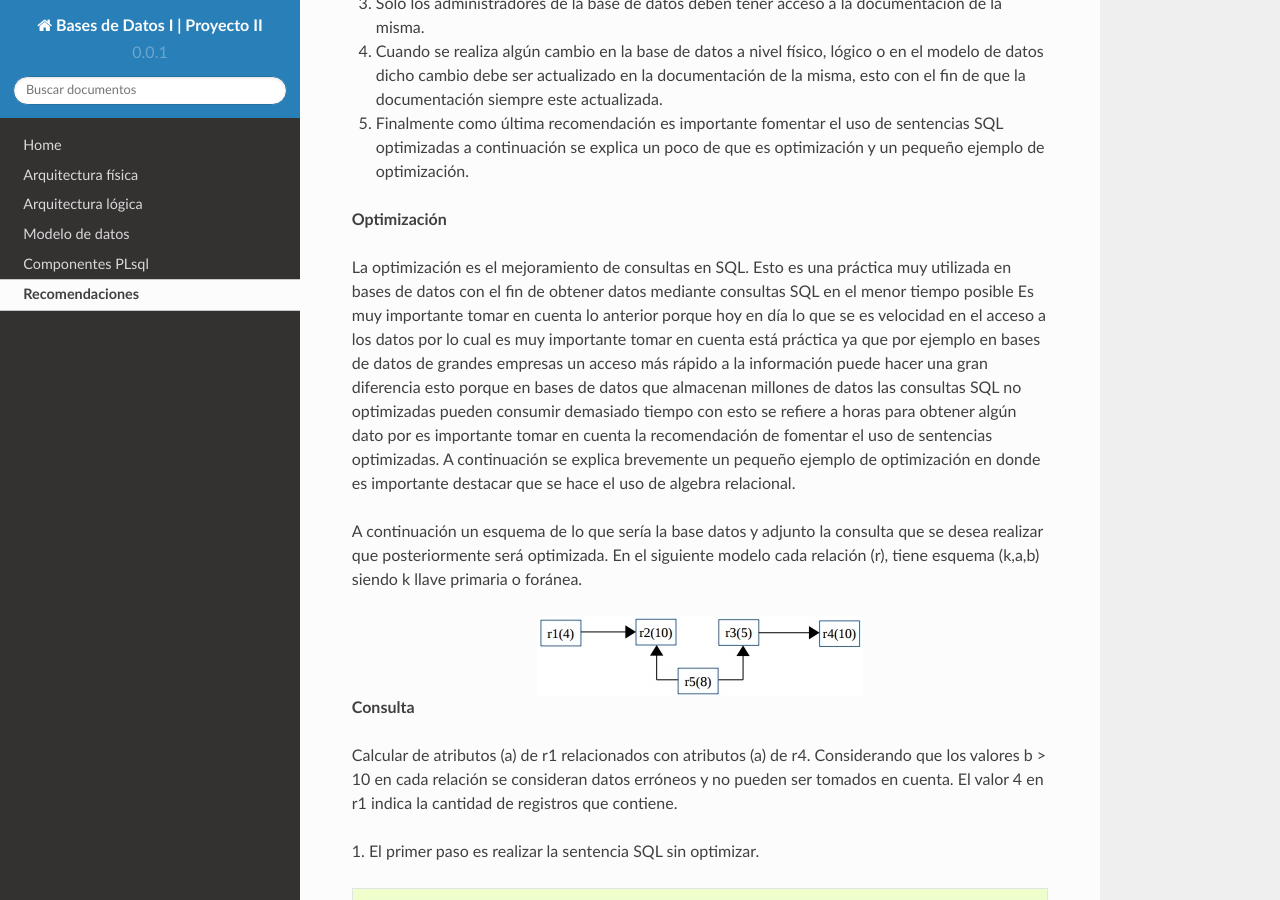
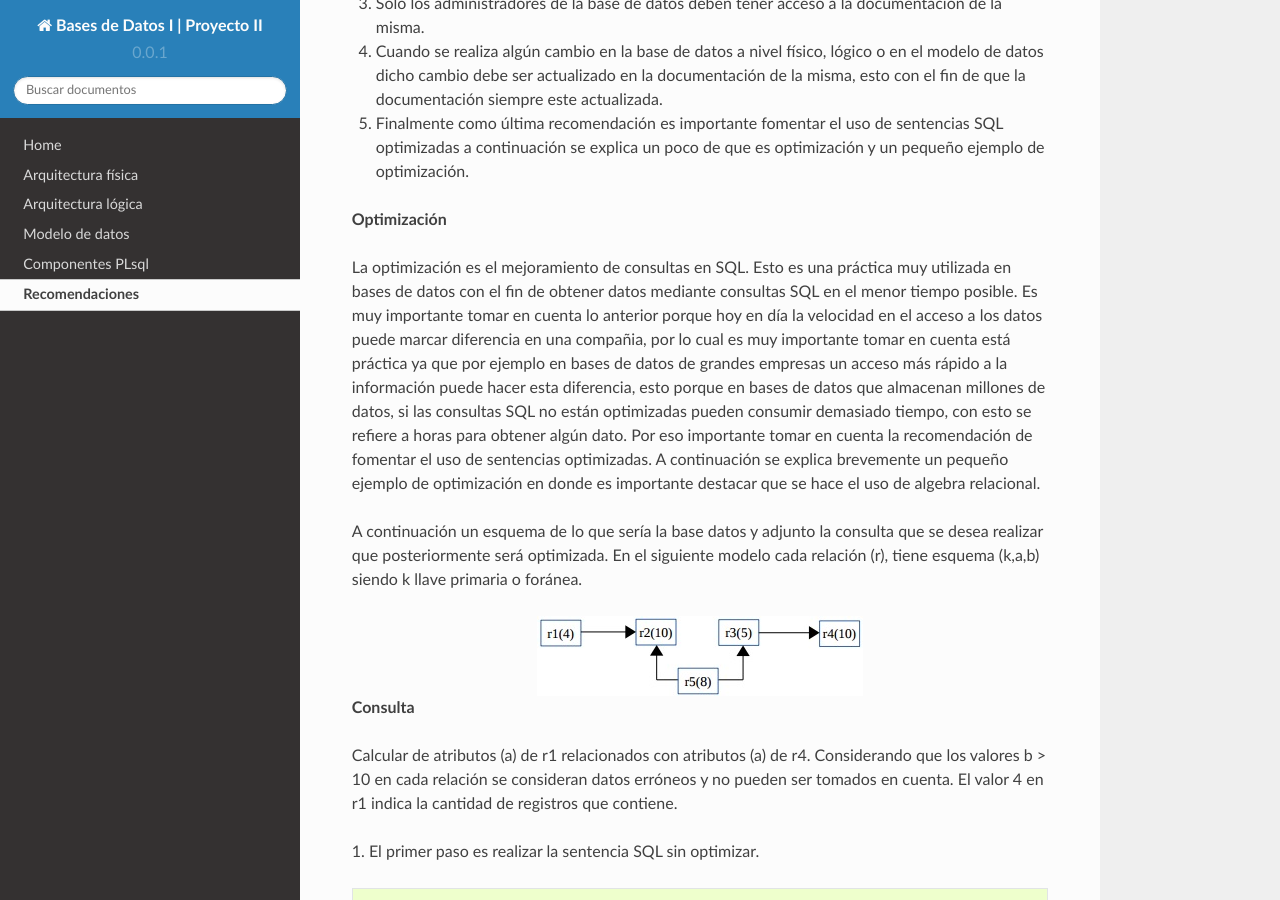
Before and after one commit to FranciscoSS7/BD-proyecto-II-ManualOracle, a Sphinx documentation site: the page built from docs/source/Recomendaciones.rst, in a window 1280 px wide and 900 px high, scrolled down 648 px. Built offline with Sphinx 7.4.7 and the Read the Docs theme 2.0.0, drawn with Linux system fonts in a browser that asks for light colours.

Commit message:
Update Recomendaciones.rst

```diff
--- a/docs/source/Recomendaciones.rst
+++ b/docs/source/Recomendaciones.rst
@@ -12,7 +12,7 @@ A continuación  para finalizar el manual se dan algunas recomendaciones básica
 
 **Optimización**
 
-La optimización es el mejoramiento de consultas en SQL. Esto es una práctica muy utilizada en bases de datos con el fin de obtener datos  mediante consultas SQL en el menor tiempo posible Es muy importante tomar en cuenta lo anterior porque  hoy en día lo que se  es velocidad en el acceso a los datos por  lo cual es muy importante tomar en cuenta está práctica ya que por ejemplo en bases de datos de grandes empresas  un acceso más rápido a la información puede hacer una gran diferencia esto porque en bases de datos que almacenan millones de datos las consultas SQL no optimizadas pueden consumir demasiado tiempo con esto se refiere a horas para obtener algún dato por es importante tomar en cuenta la recomendación de fomentar el uso de sentencias optimizadas. A continuación se explica brevemente un pequeño ejemplo de optimización en donde es importante destacar que se hace el uso de algebra relacional.
+La optimización es el mejoramiento de consultas en SQL. Esto es una práctica muy utilizada en bases de datos con el fin de obtener datos  mediante consultas SQL en el menor tiempo posible. Es muy importante tomar en cuenta lo anterior porque  hoy en día la velocidad en el acceso a los datos puede marcar diferencia en una compañia, por  lo cual es muy importante tomar en cuenta está práctica ya que por ejemplo en bases de datos de grandes empresas  un acceso más rápido a la información puede hacer esta diferencia, esto porque en bases de datos que almacenan millones de datos, si las consultas SQL no están optimizadas pueden consumir demasiado tiempo, con esto se refiere a horas para obtener algún dato. Por eso importante tomar en cuenta la recomendación de fomentar el uso de sentencias optimizadas. A continuación se explica brevemente un pequeño ejemplo de optimización en donde es importante destacar que se hace el uso de algebra relacional.
 
 A continuación un esquema de lo que sería la base datos y adjunto la consulta que se desea realizar que posteriormente será optimizada. En el siguiente modelo cada relación (r), tiene esquema (k,a,b) siendo k llave primaria o foránea.
 
```
